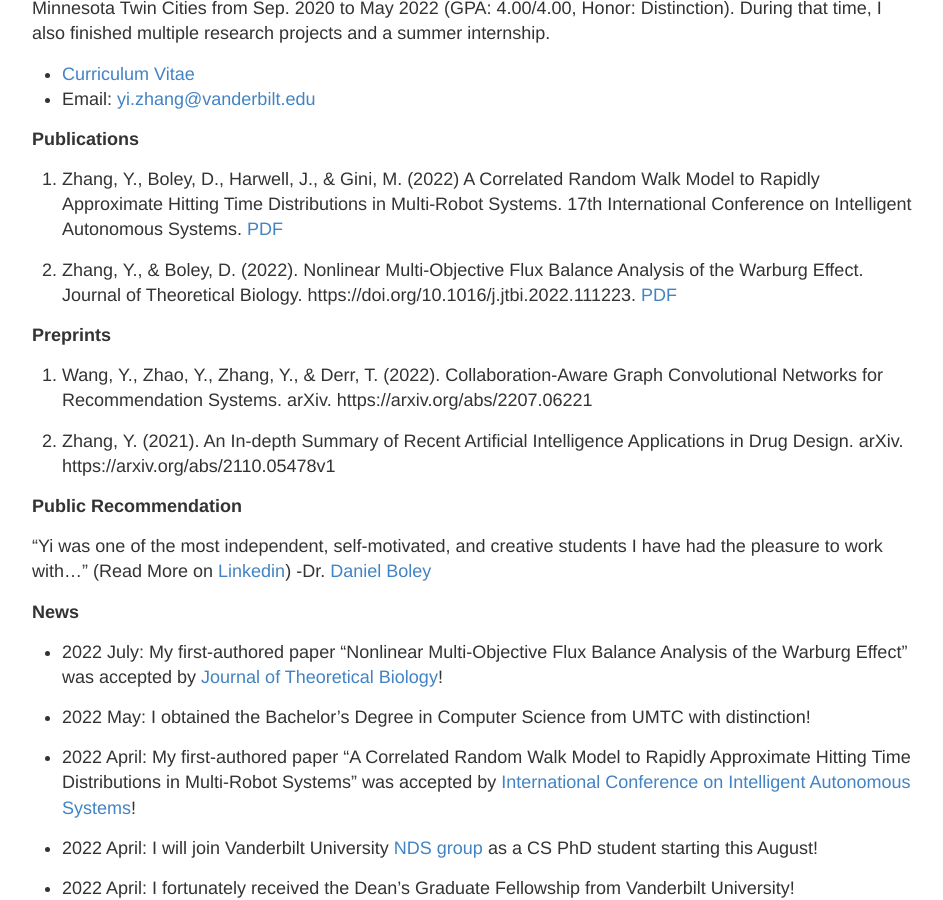
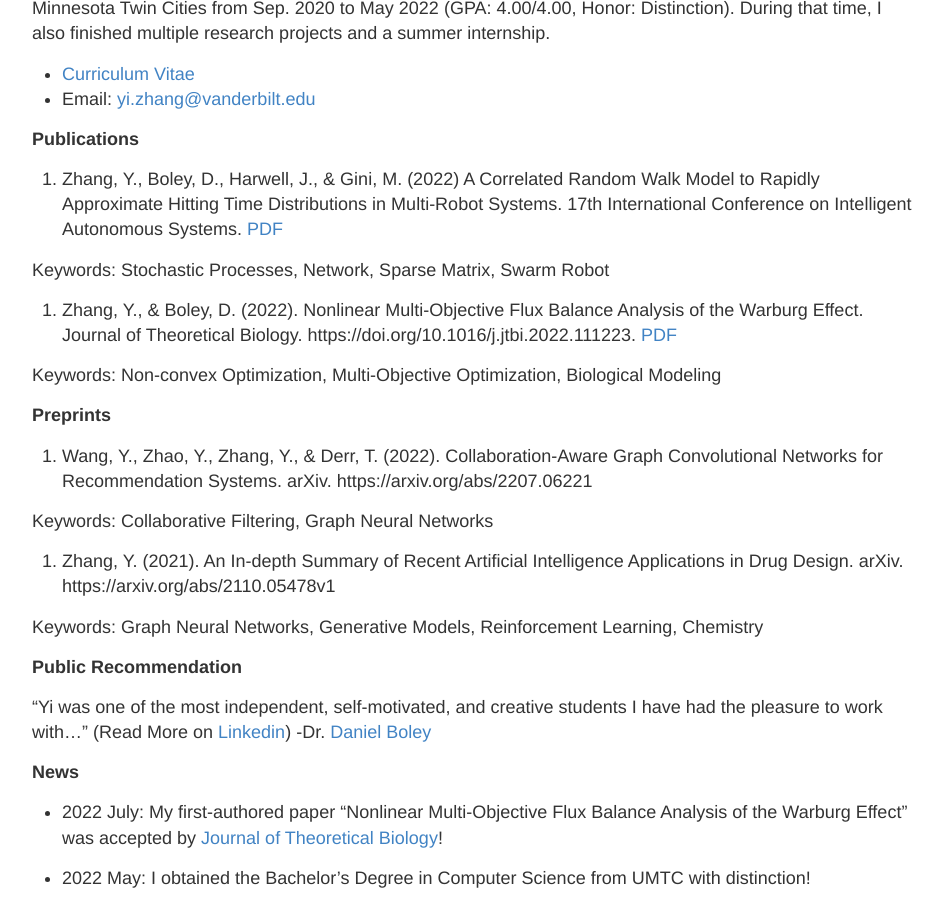
Before and after one commit to YiZhan2854/YiZhan2854.github.io, a Jekyll site: the page built from index.md, in a window 1280 px wide and 900 px high, scrolled down 376 px. Shown: the whole window, without its empty margins (168-1111 px from the left). Built offline with Jekyll 4.4.1, drawn with Linux system fonts in a browser that asks for light colours.

Commit message:
Update index.md

```diff
--- a/index.md
+++ b/index.md
@@ -16,13 +16,22 @@ Prior to joining Vanderbilt, I completed the computer science undergraduate curr
 
 1. Zhang, Y., Boley, D., Harwell, J., & Gini, M. (2022) A Correlated Random Walk Model to Rapidly Approximate Hitting Time Distributions in Multi-Robot Systems. 17th International Conference on Intelligent Autonomous Systems. [PDF](https://yizhan2854.github.io/swarmrobot.pdf)
 
+Keywords: Stochastic Processes, Network, Sparse Matrix, Swarm Robot
+
 2. Zhang, Y., & Boley, D. (2022). Nonlinear Multi-Objective Flux Balance Analysis of the Warburg Effect. Journal of Theoretical Biology. https://doi.org/10.1016/j.jtbi.2022.111223. [PDF](https://yizhan2854.github.io/biooptimization.pdf)
+
+Keywords: Non-convex Optimization, Multi-Objective Optimization, Biological Modeling
+
 
 **Preprints**
 
 1. Wang, Y., Zhao, Y., Zhang, Y., & Derr, T. (2022). Collaboration-Aware Graph Convolutional Networks for Recommendation Systems. arXiv. https://arxiv.org/abs/2207.06221
 
+Keywords: Collaborative Filtering, Graph Neural Networks
+
 2. Zhang, Y. (2021). An In-depth Summary of Recent Artificial Intelligence Applications in Drug Design. arXiv. https://arxiv.org/abs/2110.05478v1
+
+Keywords: Graph Neural Networks, Generative Models, Reinforcement Learning, Chemistry
 
 **Public Recommendation**
 
```
